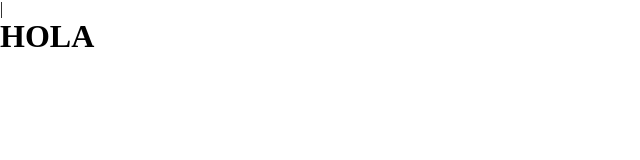
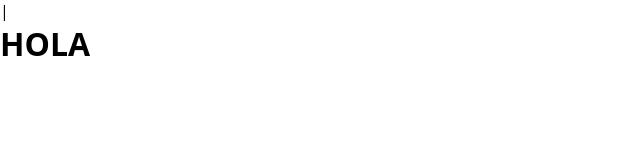
Before and after one commit to jesualujan/personal_webpage, a plain HTML site: page index.html in a window 1280 px wide. Shown: the whole page, without its empty margins (0-640 px from the left). Drawn offline with nearby package versions, Linux system fonts and the light colour scheme.

Commit message:
dando estilos a nuestro html & body

```diff
--- a/css/style.css
+++ b/css/style.css
@@ -1,7 +1,19 @@
 *{
     margin:0;
     padding: 0;
+    box-sizing: border-box;
 }
+
+html {
+    scroll-behavior: smooth;
+}
+
+body {
+    margin: 0 0 var(--header-height);
+    font-family: var(--body-font);
+    font-size: var(--normal-font-size);
+}
+
 
 :root {
     --header-height: 3rem;
@@ -26,6 +38,7 @@
     --body-font: 'Open Sans', sans-serif;
 
     /* .5rem = 8px , 1rem = 16px , 1.5rem = 24px */
+
     --big-font-size: 2rem ;
     --h1-font-size:1.5rem ;
     --h2-font-size: 1.25rem;
@@ -34,4 +47,22 @@
     --small-font-size: .813rem;
     --smaller-font-size: .75rem;
 
+    /*================== FONTS WEIGHT==================   */
+    --font-medium: 500 ;
+    --font-semi-bold: 600;
+
 }
+
+  /* ================== MEDIA QUERIES ==================   */
+  @media screen and (min-width: 968px) {
+
+    :root {
+    --big-font-size: 3rem ;
+    --h1-font-size: 2.25rem ;
+    --h2-font-size: 1.5rem;
+    --h3-font-size: 1.25rem;
+    --normal-font-size: 1rem;
+    --small-font-size: .813rem;
+    --smaller-font-size: .813rem;
+    }
+  }
```
